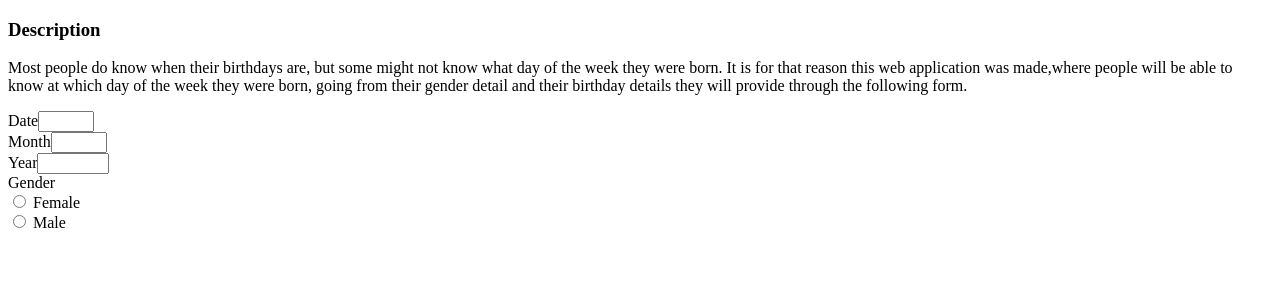
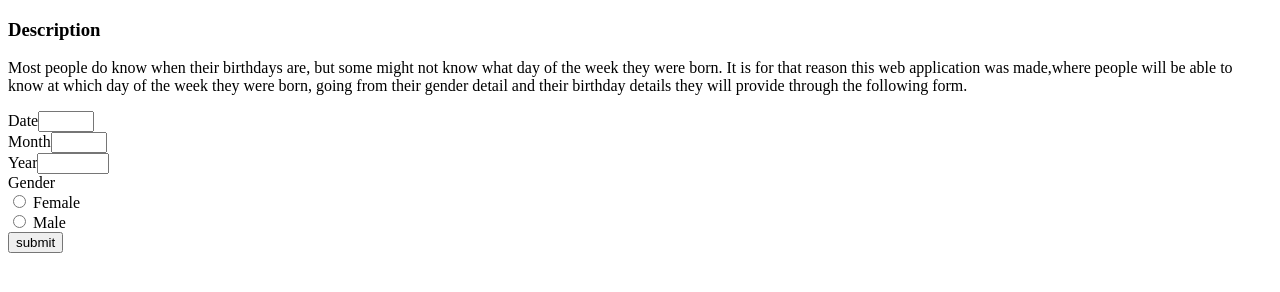
Before and after one commit to KaChryssie/AkanNames, a plain HTML site: page bdaycalculator.html in a window 1280 px wide. Drawn offline with Linux system fonts and the light colour scheme.

Commit message:
add submit imput

```diff
--- a/bdaycalculator.html
+++ b/bdaycalculator.html
@@ -36,6 +36,7 @@
             <input type="radio" name="gender" value="Male"> Male
         </div>
     </div>
+    <input type="submit" id="" value="submit"></input>
 </form>
 
 </body>
```
